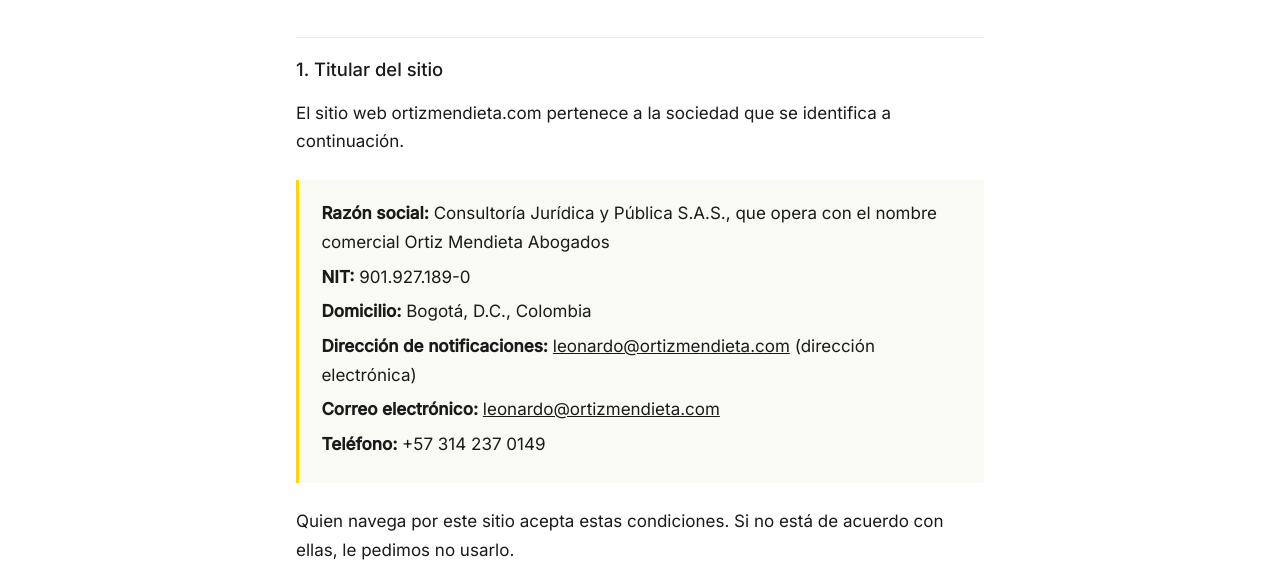
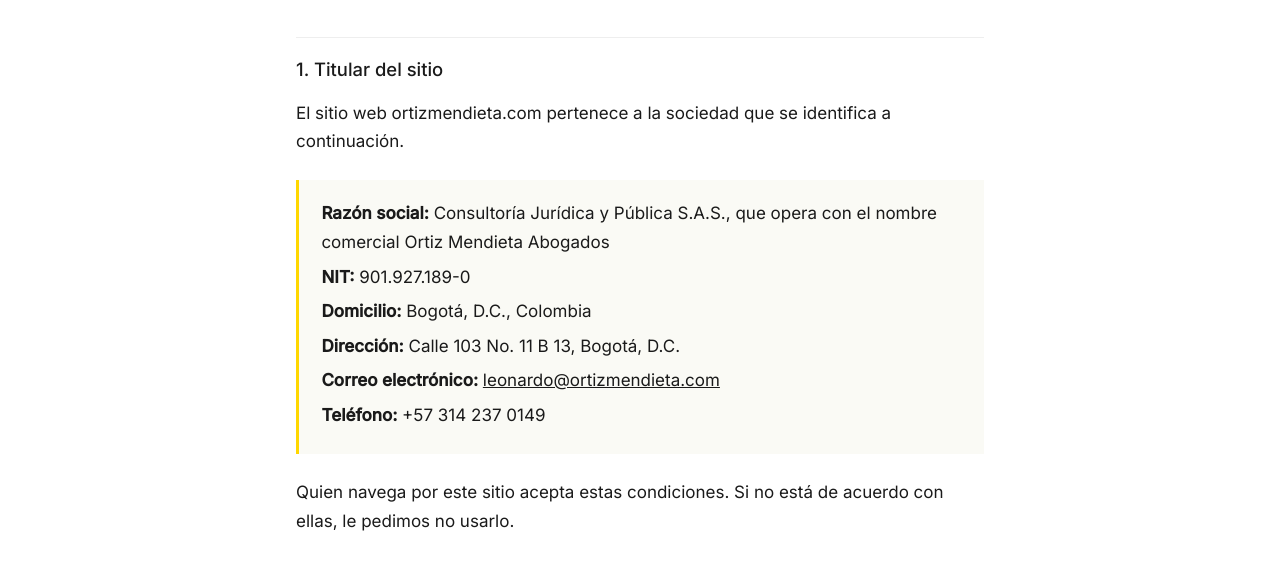
Before and after one commit to leonardoortizmendieta/ortizmendieta-web, a plain HTML site: page aviso-legal/index.html in a window 1280 px wide. Shown: the part 246-808 px from the top of the page. Drawn offline with Linux system fonts and the light colour scheme.

Commit message:
Dirección del domicilio principal según registro mercantil
Co-Authored-By: Claude Opus 5.5 <noreply@anthropic.com>
Claude-Session: https://claude.ai/code/session_01LzyBM5KMAuoNfEbrSCNhjb

```diff
--- a/aviso-legal/index.html
+++ b/aviso-legal/index.html
@@ -47,7 +47,7 @@ footer{background:var(--negro);padding:1.5rem 5rem;display:flex;justify-content:
 <p><strong>Razón social:</strong> Consultoría Jurídica y Pública S.A.S., que opera con el nombre comercial Ortiz Mendieta Abogados</p>
 <p><strong>NIT:</strong> 901.927.189-0</p>
 <p><strong>Domicilio:</strong> Bogotá, D.C., Colombia</p>
-<p><strong>Dirección de notificaciones:</strong> <a href="mailto:leonardo@ortizmendieta.com">leonardo@ortizmendieta.com</a> (dirección electrónica)</p>
+<p><strong>Dirección:</strong> Calle 103 No. 11 B 13, Bogotá, D.C.</p>
 <p><strong>Correo electrónico:</strong> <a href="mailto:leonardo@ortizmendieta.com">leonardo@ortizmendieta.com</a></p>
 <p><strong>Teléfono:</strong> +57 314 237 0149</p>
 </div>
```
Also changed, not shown: privacidad/index.html (+1 -1 lines).
